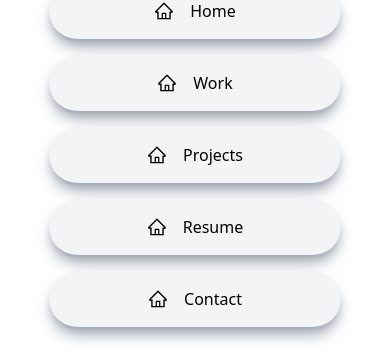
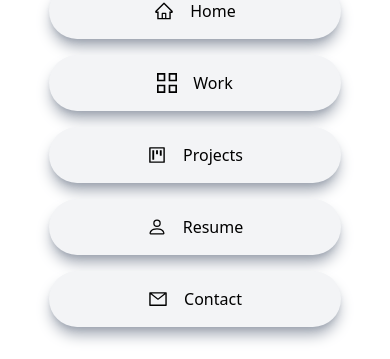
Before and after one commit to AlenKrga/portofolioReact, a React (Vite) app in the folder portofolio/: page / in a window 390 px wide. Both pictures are taken after a click on the icon 366 px from the left and 24 px from the top of the page. Shown: the part 267-626 px from the top of the page. Built offline with nearby package versions, Linux system fonts and the light colour scheme.

Commit message:
added icons on links

```diff
--- a/portofolio/src/components/Sidenav.jsx
+++ b/portofolio/src/components/Sidenav.jsx
@@ -1,5 +1,7 @@
-import React, {useState} from 'react'
-import {AiOutlineMenu, AiOutlineHome} from 'react-icons/ai'
+import React, {useState} from 'react';
+import {AiOutlineMenu, AiOutlineHome, AiOutlineProject, AiOutlineMail} from 'react-icons/ai';
+import { BsPerson } from 'react-icons/bs';
+import {GrProjects} from 'react-icons/gr';
 
 const Sidenav = () => {
     const [nav, setNav] = useState(false);
@@ -18,19 +20,19 @@ const Sidenav = () => {
                     <span className='pl-4'>Home</span>
                 </a>
                 <a href='#main' className='w-[75%] flex justify-center items-center rounded-full shadow-lg bg-gray-100 shadow-gray-400 m-2 p-4  cursor-pointer hover:scale-110 ease-in duration-200 '>
-                    <AiOutlineHome size={20} />
+                    <GrProjects size={20} />
                     <span className='pl-4'>Work</span>
                 </a>
                 <a href='#main' className='w-[75%] flex justify-center items-center rounded-full shadow-lg bg-gray-100 shadow-gray-400 m-2 p-4  cursor-pointer hover:scale-110 ease-in duration-200 '>
-                    <AiOutlineHome size={20} />
+                    <AiOutlineProject size={20} />
                     <span className='pl-4'>Projects</span>
                 </a>
                 <a href='#main' className='w-[75%] flex justify-center items-center rounded-full shadow-lg bg-gray-100 shadow-gray-400 m-2 p-4  cursor-pointer hover:scale-110 ease-in duration-200 '>
-                    <AiOutlineHome size={20} />
+                    <BsPerson size={20} />
                     <span className='pl-4'>Resume</span>
                 </a>
                 <a href='#main' className='w-[75%] flex justify-center items-center rounded-full shadow-lg bg-gray-100 shadow-gray-400 m-2 p-4  cursor-pointer hover:scale-110 ease-in duration-200 '>
-                    <AiOutlineHome size={20} />
+                    <AiOutlineMail size={20} />
                     <span className='pl-4'>Contact</span>
                 </a>
             </div>
```
